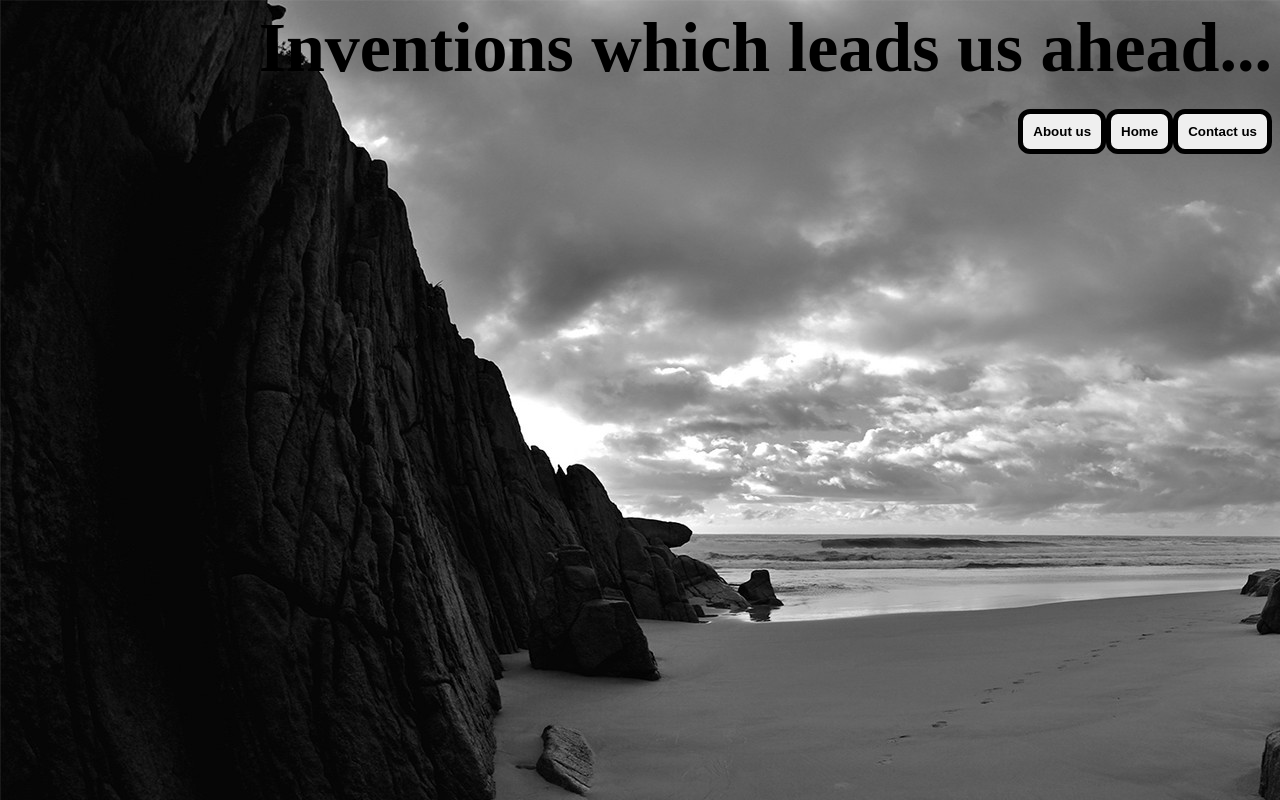
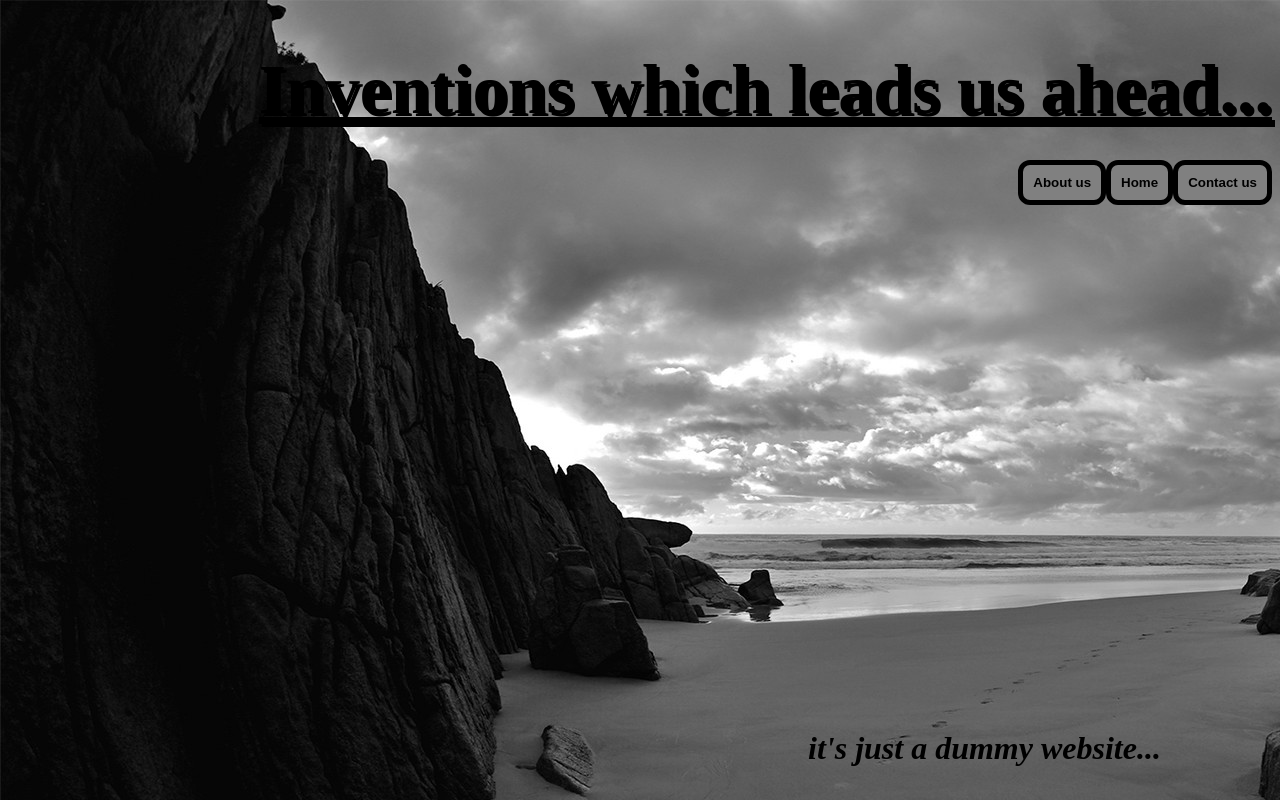
Before and after one commit to gourav6111/HTML-practice, a plain HTML site: page index.html in a window 1280 px wide. Drawn offline with Linux system fonts and the light colour scheme.

Commit message:
Update index.html

```diff
--- a/index.html
+++ b/index.html
@@ -11,6 +11,13 @@
         float: right;
         font-size: 40;
       }
+      .flex-container {
+        display: flex;
+        flex-direction: row;
+        flex-wrap: wrap;
+        justify-content: center;
+        align-items: center;
+      }
       button {
         padding: 10;
         color: black;
@@ -19,24 +26,28 @@
         border-color: black;
         border-radius: 12px;
         padding: 10px;
+        background-color: grey;
       }
-      .flex-container {
-        display: flex;
-        flex-direction: row;
-        flex-wrap: wrap;
-        justify-content: center;
-        align-items: center;
+      button:hover {
+        color: whitesmoke;
       }
     </style>
   </head>
 
   <body>
-    <header>
+    <header style="margin-top: 50px">
       <h1 style="text-align: right">
-        <b style="font-size: 70">Inventions which leads us ahead... </b>
+        <b
+          style="
+            font-size: 70;
+            text-shadow: 3px 3px;
+            text-decoration: underline;
+          "
+          >Inventions which leads us ahead...
+        </b>
       </h1>
     </header>
-    <section>
+    <section style="margin-top: 30px">
       <nav class="flex-container">
         <button onclick="window.location.href='aboutus.html'">
           <b>About us</b>
@@ -49,5 +60,10 @@
         </button>
       </nav>
     </section>
+    <footer>
+      <h1 style="margin-left: 800; margin-top: 600px">
+        <i>it's just a dummy website...</i>
+      </h1>
+    </footer>
   </body>
 </html>
```
